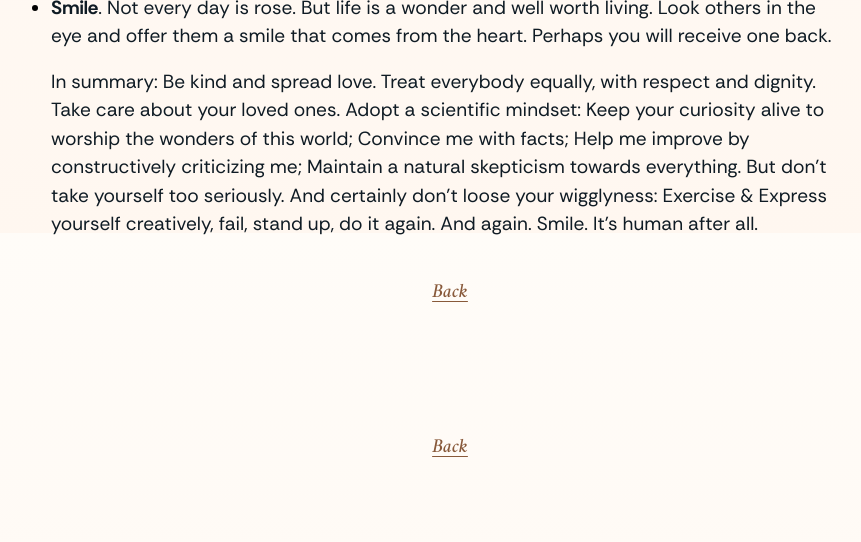
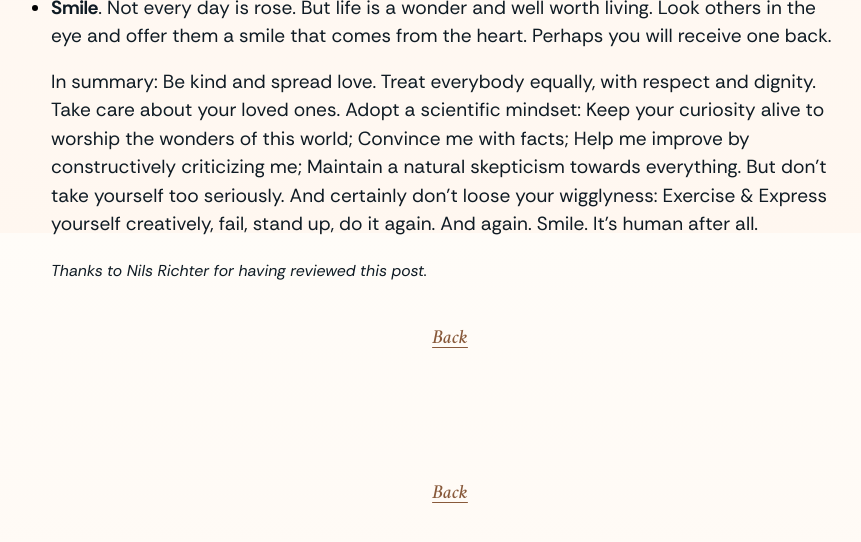
Before and after one commit to Splines/homepage, a Jekyll site: the page built from _posts/2025-09-18-core-principles.md, in a window 1280 px wide and 900 px high, scrolled down 1567 px. Shown: the top 542 px of the window, without its empty margins (190-1051 px from the left). Built offline with Jekyll 4.4.1, drawn with Linux system fonts in a browser that asks for light colours; comment, search, counter and statistics services are not loaded.

Commit message:
Acknowledge Nils for post review

```diff
--- a/_posts/2025-09-18-core-principles.md
+++ b/_posts/2025-09-18-core-principles.md
@@ -22,3 +22,5 @@ My core beliefs and principles I try to live by as best as I can. Many should be
 - **Smile**. Not every day is rose. But life is a wonder and well worth living. Look others in the eye and offer them a smile that comes from the heart. Perhaps you will receive one back.
 
 In summary: Be kind and spread love. Treat everybody equally, with respect and dignity. Take care about your loved ones. Adopt a scientific mindset: Keep your curiosity alive to worship the wonders of this world; Convince me with facts; Help me improve by constructively criticizing me; Maintain a natural skepticism towards everything. But don't take yourself too seriously. And certainly don't loose your wigglyness: Exercise & Express yourself creatively, fail, stand up, do it again. And again. Smile. It's human after all.
+
+<small>_Thanks to Nils Richter for having reviewed this post._</small>
```
